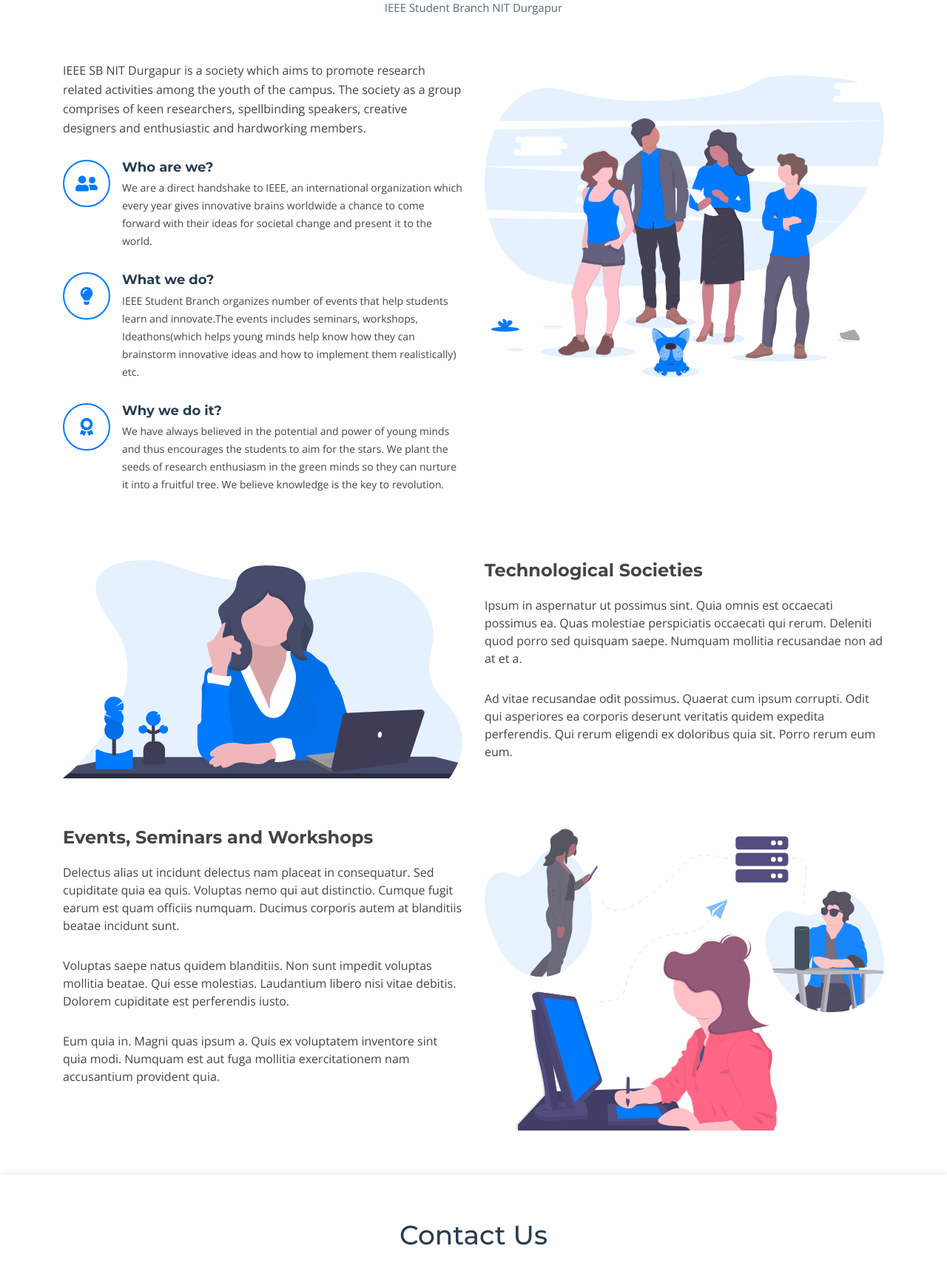
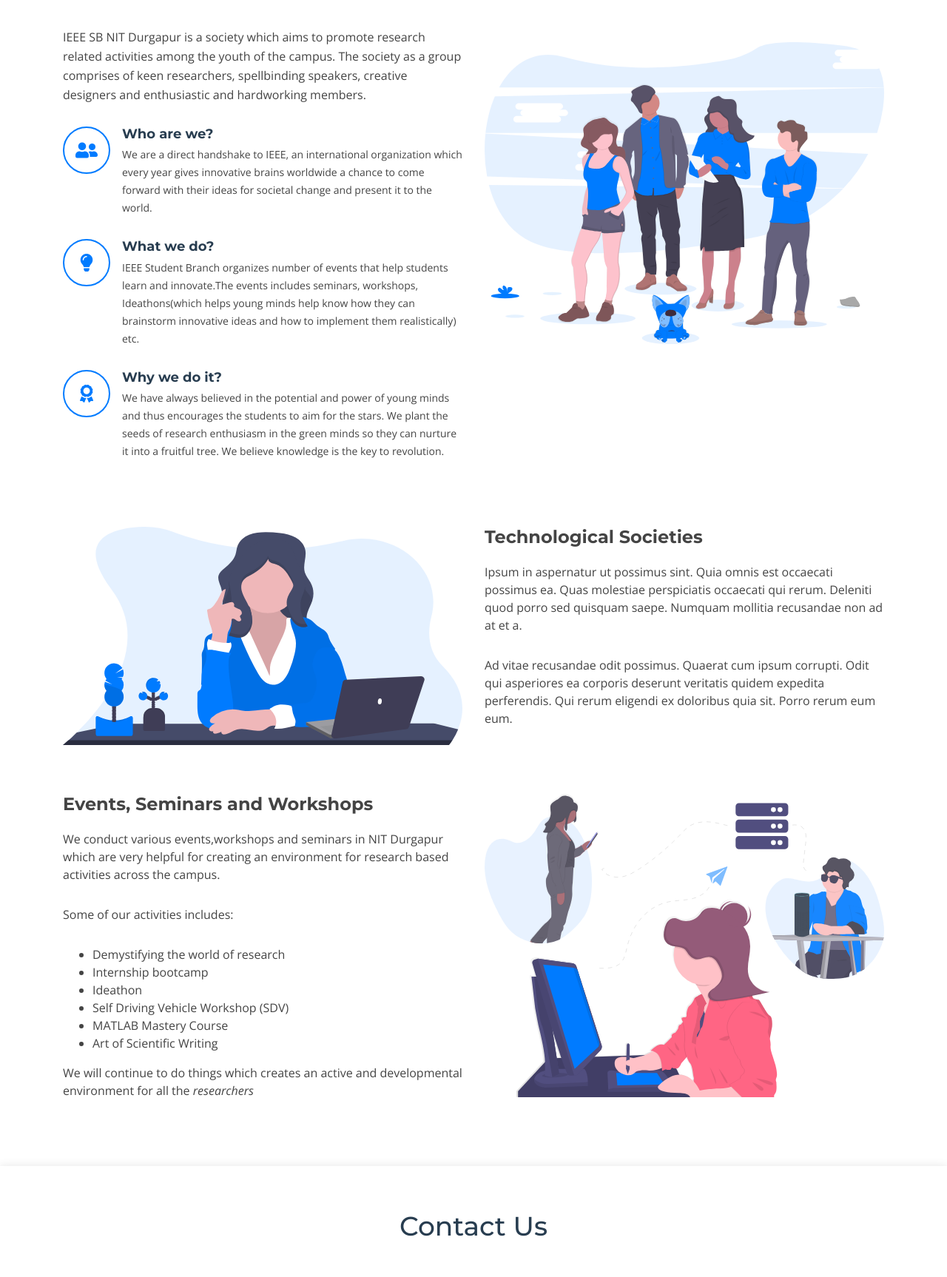
Before and after one commit to sayan-mondal-tech/Research-Web-Portal, a Django app: page / in a window 1280 px wide. Shown: the part 3746-5472 px from the top of the page at 74% size. Run offline with Django 3.2, Linux system fonts and the light colour scheme; some libraries are stand-ins or nearby versions; some web fonts are replaced.

Commit message:
index page completion (#13)
* Update index.html

* Update login_f.html

* Update login_s.html

```diff
--- a/project/templates/project/index.html
+++ b/project/templates/project/index.html
@@ -142,7 +142,7 @@
       <div class="container">
         <header class="section-header">
           <h3>Why choose us?</h3>
-          <p>Laudem latine persequeris id sed, ex fabulas delectus quo. No vel partiendo abhorreant vituperatoribus.</p>
+          <p>The only dedicated research related portal of NIT Durgapur.</p>
         </header>
 
         <div class="row row-eq-height justify-content-center">
@@ -152,7 +152,7 @@
                 <i class="fa fa-diamond"></i>
               <div class="card-body">
                 <h5 class="card-title">Open for All</h5>
-                <p class="card-text">Lorem ipsum dolor sit amet, consectetuer adipiscing elit. Aenean commodo ligul</p>
+                <p class="card-text">Both professors and scholars can view each other's area of interests.</p>
               </div>
             </div>
           </div>
@@ -163,7 +163,9 @@
                 <i class="fa fa-object-group"></i>
               <div class="card-body">
                 <h5 class="card-title">Easy & compact design</h5>
-                <p class="card-text">Lorem ipsum dolor sit amet, consectetuer adipiscing elit. Aenean commodo ligul</p>
+
+                <p class="card-text">A very user-friendly interface for easy access to all the services.</p>
+
               </div>
             </div>
           </div>
@@ -173,7 +175,7 @@
                 <i class="fas fa-comment-alt"></i>
               <div class="card-body">
                 <h5 class="card-title">Regular Updates</h5>
-                <p class="card-text">Lorem ipsum dolor sit amet, consectetuer adipiscing elit. Aenean commodo ligul</p>
+                <p class="card-text">No chance of missing anything important from us.</p>
               </div>
             </div>
           </div>
@@ -426,14 +428,17 @@
         <header class="section-header">
           <h3>About Us</h3>
           <center><a href="#intro" class="scrollto"><img class="sb-logo" src="{% static "project/img/sb_logo.png" %}" alt=""></a></center>
-                <p> IEEE Student Branch NIT Durgapur </p>
+
+          <p>The official IEEE Student Branch of National Institute of Technology Durgapur</p>
         </header>
 
         <div class="row about-container">
 
           <div class="col-lg-6 content order-lg-1 order-2">
             <p>
+
                 IEEE SB NIT Durgapur is a society which aims to promote research related activities among the youth of the campus. The society as a group comprises of keen researchers, spellbinding speakers, creative designers and enthusiastic and hardworking members.
+
             </p>
 
             <div class="icon-box wow fadeInUp">
@@ -484,13 +489,34 @@
           <div class="col-lg-6 wow fadeInUp pt-4 pt-lg-0 order-2 order-lg-1">
             <h4>Events, Seminars and Workshops</h4>
             <p>
-             Delectus alias ut incidunt delectus nam placeat in consequatur. Sed cupiditate quia ea quis. Voluptas nemo qui aut distinctio. Cumque fugit earum est quam officiis numquam. Ducimus corporis autem at blanditiis beatae incidunt sunt.
+             We conduct various events,workshops and seminars in NIT Durgapur which are very helpful for creating an environment for research based activities across the campus.
             </p>
             <p>
-              Voluptas saepe natus quidem blanditiis. Non sunt impedit voluptas mollitia beatae. Qui esse molestias. Laudantium libero nisi vitae debitis. Dolorem cupiditate est perferendis iusto.
-            </p>
+              Some of our activities includes:
+              <ul>
+                <li>
+                  Demystifying the world of research
+                </li>
+                <li>
+                  Internship bootcamp
+                </li>
+                <li>
+                  Ideathon
+                </li>
+                <li>
+                  Self Driving Vehicle Workshop (SDV)
+                </li>
+                <li>
+                  MATLAB Mastery Course
+                </li>
+                <li>
+                  Art of Scientific Writing
+                </li>
+
+              </ul>
+
             <p>
-              Eum quia in. Magni quas ipsum a. Quis ex voluptatem inventore sint quia modi. Numquam est aut fuga mollitia exercitationem nam accusantium provident quia.
+              We will continue to do things which creates an active and developmental environment for all the <em>researchers</em>
             </p>
           </div>
 
```
Also changed, not shown: project/templates/project/login_f.html (+17 -2 lines), project/templates/project/login_s.html (+12 -2 lines), project/static/project/login/images/research-portal.svg (added), project/static/project/login/images/research_portal_cropped.png (added), project/templates/project/download.svg.
